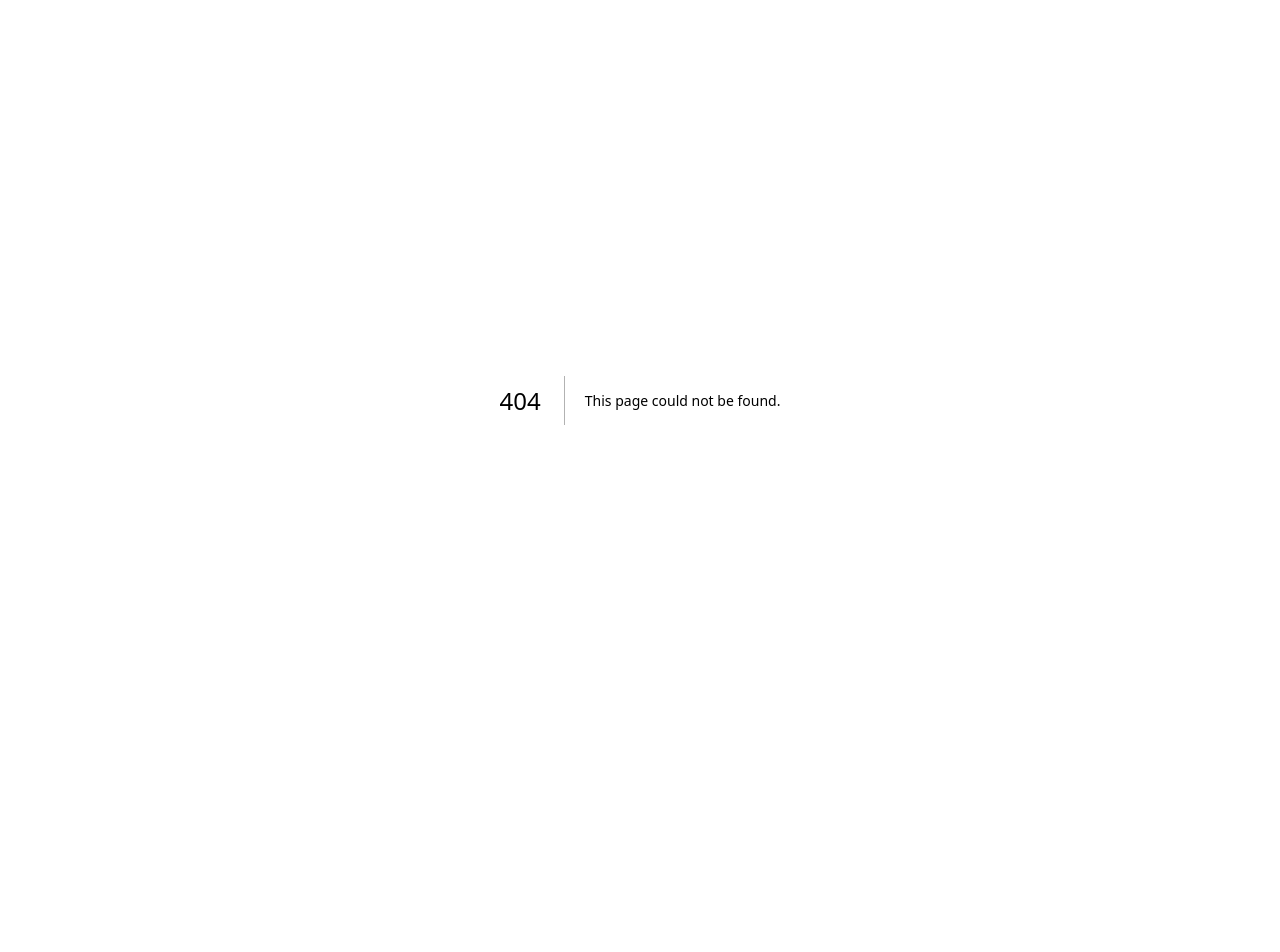
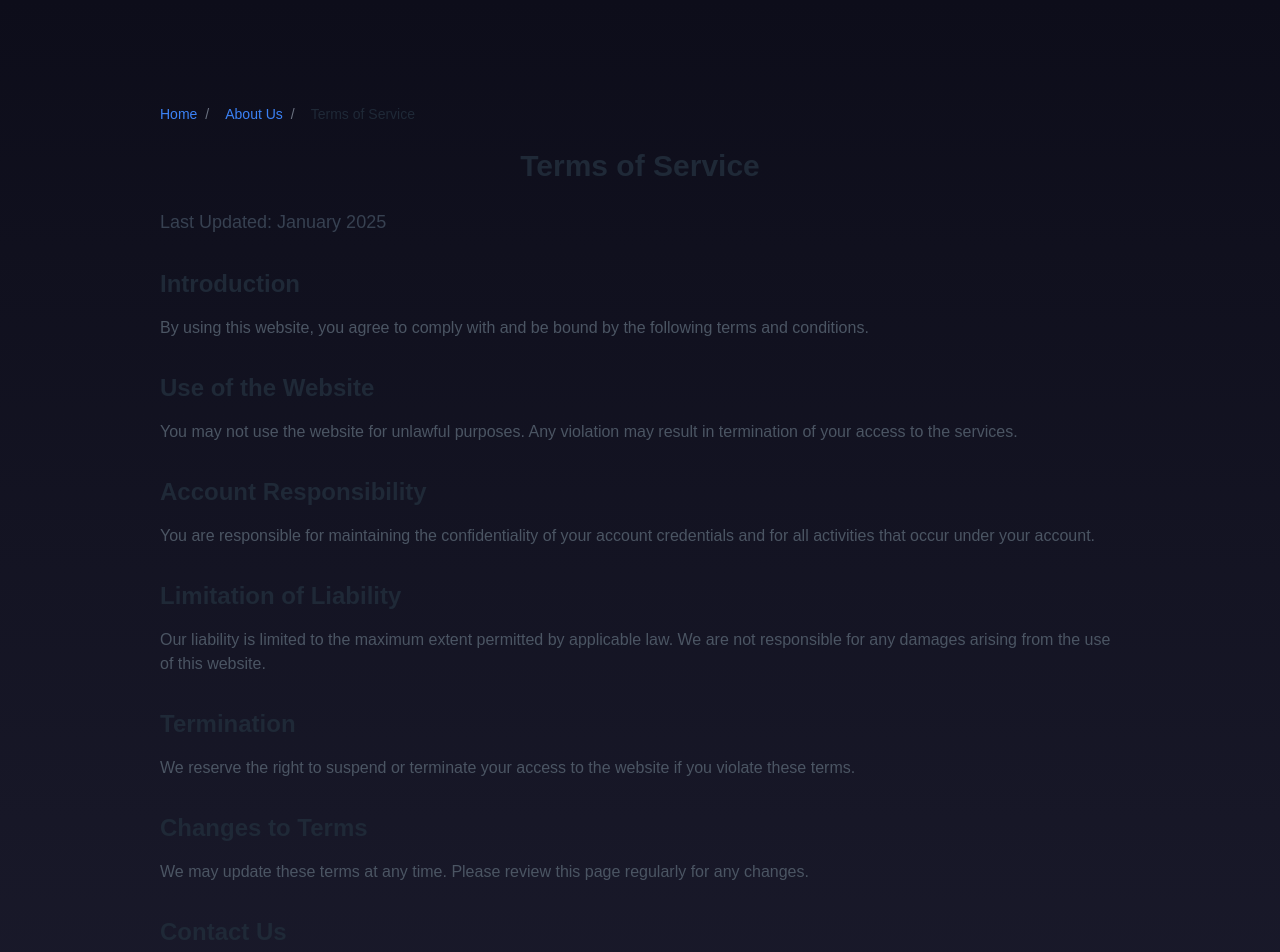
Before and after one commit to DharshanSR/Personal-Portfolio, a Next.js app: page /terms in a window 1280 px wide. Before the commit this address had no page. Shown: the top 952 px of the page. Before the commit the page ends 800 px from the top, so only its background shows below. Built offline with nearby package versions, Linux system fonts and the light colour scheme.

Commit message:
create a terms page

```diff
--- /dev/null
+++ b/src/app/terms/page.tsx
@@ -0,0 +1,88 @@
+import React from 'react';
+import Link from 'next/link'; // Assuming you're using Next.js
+
+const Page = () => {
+    return (
+        <div className="max-w-5xl mx-auto p-8 py-20">
+            {/* Breadcrumb */}
+            <nav className="text-sm text-gray-500 mb-6 mt-6" aria-label="breadcrumb">
+                <ol className="flex space-x-2 flex-wrap">
+                    <li>
+                        <Link href="/" className="text-blue-500 hover:underline">
+                            Home
+                        </Link>
+                        <span className="mx-2">/</span>
+                    </li>
+                    <li>
+                        <Link href="/about-us" className="text-blue-500 hover:underline">
+                            About Us
+                        </Link>
+                        <span className="mx-2">/</span>
+                    </li>
+                    <li aria-current="page" className="text-gray-800">
+                        Terms of Service
+                    </li>
+                </ol>
+            </nav>
+
+            <h1 className="text-3xl font-bold text-center text-gray-800 mb-6 mt-6">
+                Terms of Service
+            </h1>
+            <p className="text-lg text-gray-700">Last Updated: January 2025</p>
+
+            <section className="mt-8">
+                <h2 className="text-2xl font-semibold text-gray-800">Introduction</h2>
+                <p className="mt-4 text-gray-600">
+                    By using this website, you agree to comply with and be bound by the following terms and conditions.
+                </p>
+            </section>
+
+            <section className="mt-8">
+                <h2 className="text-2xl font-semibold text-gray-800">Use of the Website</h2>
+                <p className="mt-4 text-gray-600">
+                    You may not use the website for unlawful purposes. Any violation may result in termination of your access to the services.
+                </p>
+            </section>
+
+            <section className="mt-8">
+                <h2 className="text-2xl font-semibold text-gray-800">Account Responsibility</h2>
+                <p className="mt-4 text-gray-600">
+                    You are responsible for maintaining the confidentiality of your account credentials and for all activities that occur under your account.
+                </p>
+            </section>
+
+            <section className="mt-8">
+                <h2 className="text-2xl font-semibold text-gray-800">Limitation of Liability</h2>
+                <p className="mt-4 text-gray-600">
+                    Our liability is limited to the maximum extent permitted by applicable law. We are not responsible for any damages arising from the use of this website.
+                </p>
+            </section>
+
+            <section className="mt-8">
+                <h2 className="text-2xl font-semibold text-gray-800">Termination</h2>
+                <p className="mt-4 text-gray-600">
+                    We reserve the right to suspend or terminate your access to the website if you violate these terms.
+                </p>
+            </section>
+
+            <section className="mt-8">
+                <h2 className="text-2xl font-semibold text-gray-800">Changes to Terms</h2>
+                <p className="mt-4 text-gray-600">
+                    We may update these terms at any time. Please review this page regularly for any changes.
+                </p>
+            </section>
+
+            <section className="mt-8">
+                <h2 className="text-2xl font-semibold text-gray-800">Contact Us</h2>
+                <p className="mt-4 text-gray-600">
+                    If you have any questions about these terms, please contact us at{' '}
+                    <a href="mailto:example@example.com" className="text-blue-500 hover:underline">
+                        example@example.com
+                    </a>.
+                </p>
+            </section>
+        </div>
+    );
+};
+
+export default Page;
```
